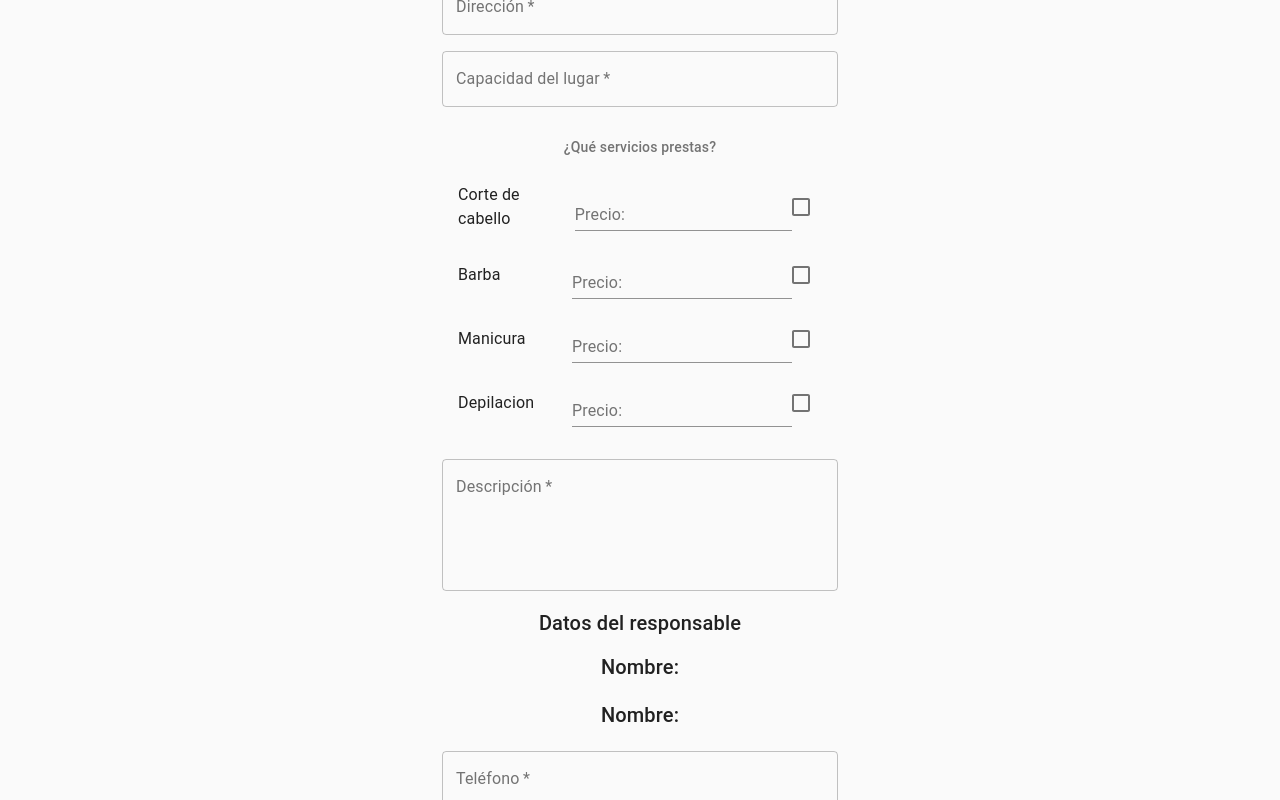
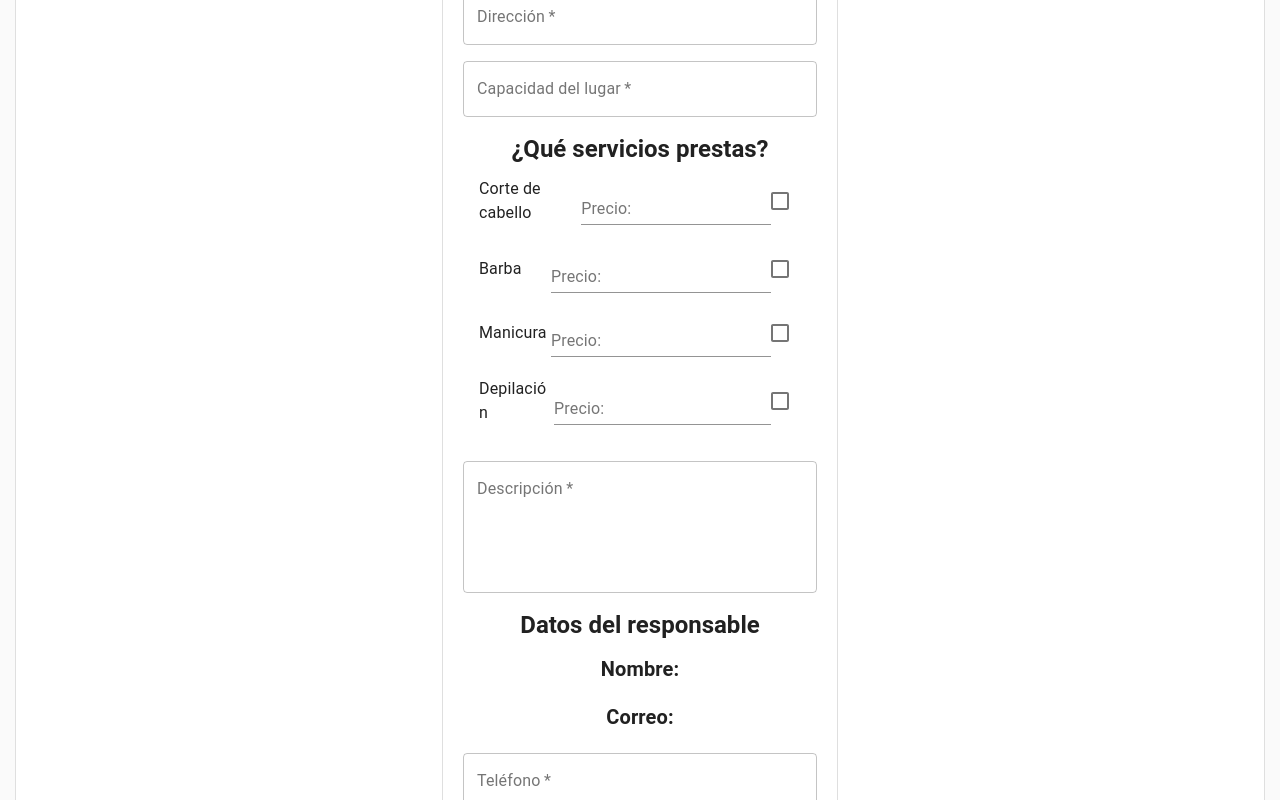
Before and after one commit to EciDevelopersIETI/KingBoo, a React (Create React App) app: page /editarsitio in a window 1280 px wide. Shown: the part 360-1160 px from the top of the page. Built offline with nearby package versions, Linux system fonts and the light colour scheme; no server answers.

Commit message:
Arreglos PT 1 por merge inesperado :c

```diff
--- a/src/components/ResponsiveDrawer.js
+++ b/src/components/ResponsiveDrawer.js
@@ -44,6 +44,7 @@ const useStyles = makeStyles((theme) => ({
       width: `calc(100% - ${drawerWidth}px)`,
       marginLeft: drawerWidth,
     },
+    backgroundColor: "#3C5CEE"
   },
   menuButton: {
     marginRight: theme.spacing(2),
@@ -55,6 +56,8 @@ const useStyles = makeStyles((theme) => ({
   toolbar: theme.mixins.toolbar,
   drawerPaper: {
     width: drawerWidth,
+    backgroundColor: "#3C5CEE",
+    color: 'white'
   },
   content: {
     flexGrow: 1,
--- a/src/components/ResponsiveDrawerProveedor.js
+++ b/src/components/ResponsiveDrawerProveedor.js
@@ -41,8 +41,9 @@ const useStyles = makeStyles((theme) => ({
     [theme.breakpoints.up('sm')]: {
       width: `calc(100% - ${drawerWidth}px)`,
       marginLeft: drawerWidth,
+      backgroundColor: "#F9A500",
+      color: 'black'
     },
-    backgroundColor: "#F9A500"
   },
   menuButton: {
     marginRight: theme.spacing(2),
@@ -54,6 +55,7 @@ const useStyles = makeStyles((theme) => ({
   toolbar: theme.mixins.toolbar,
   drawerPaper: {
     width: drawerWidth,
+    backgroundColor: "#F9A500"
   },
   content: {
     flexGrow: 1,
--- a/src/components/editarRegistro.js
+++ b/src/components/editarRegistro.js
@@ -129,9 +129,10 @@ export default class editarRegistro extends Component{
   return (
     <Fragment>
       <Title hasMargin={false} pageTitle="Editar Información" />
+      <div className='card reserv'>
       <Container component="main" maxWidth="xs">
         <CssBaseline />
-        <div >
+        <div className='card reserv'>
         <br></br>
         <br></br>
 
@@ -141,12 +142,12 @@ export default class editarRegistro extends Component{
             <Grid container spacing={2}>
                 <Grid item xs={12} >
                   <h3>
-                    Nombre de la empresa:{lisProv[0]}
+                    <b>Nombre de la empresa:</b> <p></p>{lisProv[0]}
                   </h3>
                 </Grid>
                 <Grid item xs={12}>
                   <h5>
-                    NIT: {lisProv[1]}
+                    <b>NIT:</b> {lisProv[1]}
                   </h5>
                 </Grid>
                 <Grid item xs={12}>
@@ -178,9 +179,9 @@ export default class editarRegistro extends Component{
                 <Grid item xs={12}>
                     <List style={{display:'block'}}
                     component="nav" id="hope" aria-label="nested-list-subheader"  subheader={
-                        <ListSubheader component="div" id="nested-list-subheader">
-                        ¿Qué servicios prestas?
-                        </ListSubheader>
+                        <Typography component="h1" variant="h5">
+                        <b>¿Qué servicios prestas?</b>
+                        </Typography>
                         }
                         >
                         <ListItem button>
@@ -214,7 +215,7 @@ export default class editarRegistro extends Component{
                             <Checkbox edge="start" tabIndex={-1} value="Manicura" disableRipple onChange={handleChangeChk} />
                         </ListItem>
                         <ListItem button>
-                            <ListItemText primary="Depilacion" />
+                            <ListItemText primary="Depilación" />
                             <TextField
                                 type="number"
                                 id="Depilacion"
@@ -242,18 +243,18 @@ export default class editarRegistro extends Component{
 
 
                 <Grid item xs={12}>
-                    <Typography component="h6" variant="h6">
-                        Datos del responsable
+                    <Typography component="h1" variant="h5">
+                        <b>Datos del responsable</b>
                     </Typography>
                 </Grid>
                 <Grid item xs={12}>
                   <h5>
-                    Nombre: {dato.userName}
+                     <b>Nombre:</b> {dato.userName}
                   </h5>
                 </Grid>
                 <Grid item xs={12}>
                   <h5>
-                    Nombre: {dato.email}
+                    <b>Correo:</b> {dato.email}
                   </h5>
                 </Grid>
 
@@ -273,15 +274,16 @@ export default class editarRegistro extends Component{
             <br/>
             <Button
                 type="submit"
+                class="btn btn-warning"
                 fullWidth
                 variant="contained"
-                color="primary"
             >
                 Actualizar
             </Button>
         </form>
         </div>
       </Container>
+      </div>
       <p></p>
       <Copyright></Copyright>
       <br></br>
--- a/src/components/home.js
+++ b/src/components/home.js
@@ -1,11 +1,13 @@
 import React, { Fragment } from "react";
+import LogoLinkedIn from './img/linkedin.png'
+import Title from '../components/title'
 
 const Home = () => {
   return (
     <Fragment>
       <section className="navg">
-        <nav>
-          <div className="padding-85perc">
+        <nav id="nav-home">
+          <div>
             <a href="login" className="btn-nav">
               Iniciar sesión
             </a>
@@ -16,8 +18,9 @@ const Home = () => {
         </nav>
       </section>
 
+      <Title hasMargin={false} />
       <img src="https://www.softwaresuggest.com/blog/wp-content/uploads/2019/10/salon-business-1.png" />
-
+      <p></p>
       <section className="container about-us">
         <div>
           <h1>SOBRE NOSOTROS:</h1>
@@ -53,16 +56,18 @@ const Home = () => {
                 src="https://media-exp1.licdn.com/dms/image/C5603AQG9776Jtg7ZXg/profile-displayphoto-shrink_800_800/0?e=1608768000&v=beta&t=Hlrc9BGIrNY30WMJCsrtB5GVJFYQl0hwKrTbnB3D3K8" />
           <div>
             <p>
-              Nombre: <span> Luis Jaramillo</span>{" "}
+              <b>Nombre:</b> <span> Luis Jaramillo</span>{" "}
             </p>
             <p>
-              Cargo: <span> Team Developer</span>{" "}
+              <b>Cargo:</b> <span> Team Developer</span>{" "}
             </p>
             <p>
-              Area: <span> Desarrollo e Innovación</span>{" "}
+              <b>Area:</b> <span> Desarrollo e Innovación</span>{" "}
             </p>
+
             <a href="https://www.linkedin.com/in/luis-alejandro-jaramillo-rincon/">
-              Linked In
+              <img src={LogoLinkedIn} className="img-fluid img-logo-linkedin">
+              </img>
             </a>
           </div>
         </div>
@@ -72,16 +77,17 @@ const Home = () => {
                 src="https://media-exp1.licdn.com/dms/image/C4E35AQFKrEd0-kxNCw/profile-framedphoto-shrink_800_800/0?e=1604008800&v=beta&t=tsxzrcFYc-bcSYtvBGLDvrfayxsVVlMoD2pOxQLhF-k" />
           <div>
             <p>
-              Nombre: <span>Fernando Barrera</span>{" "}
+              <b>Nombre:</b> <span>Fernando Barrera</span>{" "}
             </p>
             <p>
-              Cargo: <span> Team Developer</span>{" "}
+              <b>Cargo:</b> <span> Team Developer</span>{" "}
             </p>
             <p>
-              Area: <span> Desarrollo e Innovación</span>{" "}
+              <b>Area:</b> <span> Desarrollo e Innovación</span>{" "}
             </p>
             <a href="https://www.linkedin.com/in/fernando-barrera-barrera-70ba161b2/">
-              Linked In
+              <img src={LogoLinkedIn} className="img-fluid img-logo-linkedin">
+              </img>
             </a>
           </div>
         </div>
@@ -91,16 +97,17 @@ const Home = () => {
                 src="https://media-exp1.licdn.com/dms/image/C4D03AQHbNmzUOOAiXA/profile-displayphoto-shrink_800_800/0?e=1608768000&v=beta&t=WfwTKVBliu6jJ3FXdOr10ofHvQc2nAM9MnQXMbaxmfI" />
           <div>
             <p>
-              Nombre: <span> Carlos Castañeda</span>{" "}
+              <b>Nombre:</b> <span> Carlos Castañeda</span>{" "}
             </p>
             <p>
-              Cargo: <span> Team Developer</span>{" "}
+              <b>Cargo:</b> <span> Team Developer</span>{" "}
             </p>
             <p>
-              Area: <span> Desarrollo e Innovación</span>{" "}
+              <b>Area:</b> <span> Desarrollo e Innovación</span>{" "}
             </p>
             <a href="https://www.linkedin.com/in/carlos-andr%C3%A9s-casta%C3%B1eda-lozano-9a16b3190/">
-              Linked In
+              <img src={LogoLinkedIn} className="img-fluid img-logo-linkedin">
+              </img>
             </a>
           </div>
         </div>
@@ -111,16 +118,17 @@ const Home = () => {
                 src='https://media-exp1.licdn.com/dms/image/C4E03AQGWpGFymfpOYA/profile-displayphoto-shrink_800_800/0?e=1608768000&v=beta&t=TLnN6k6h2al4yqXjOf0Fx66EWlR5Q8whNZ_JQIlLGAc' />
           <div>
             <p>
-              Nombre: <span> Juan Camilo Ortiz</span>
+              <b>Nombre:</b> <span> Juan Camilo Ortiz</span>
             </p>
             <p>
-              Cargo: <span> Team Developer</span>
+              <b>Cargo:</b> <span> Team Developer</span>
             </p>
             <p>
-              Area: <span> Desarrollo e Innovación</span>
+              <b>Area:</b> <span> Desarrollo e Innovación</span>
             </p>
             <a href="https://www.linkedin.com/in/juanortizm/">
-              Linked In
+              <img src={LogoLinkedIn} className="img-fluid img-logo-linkedin">
+              </img>
             </a>
           </div>
         </div>
@@ -129,16 +137,17 @@ const Home = () => {
                 src = 'https://media-exp1.licdn.com/dms/image/C4E03AQG7waXqkX-IBg/profile-displayphoto-shrink_800_800/0?e=1608768000&v=beta&t=ev8vrm4ARqbr5gllcGi6JBSI6agF6WUOI8jX69WbQyE'/>
           <div>
             <p>
-              Nombre: <span> Alejandra Gómez</span>
+              <b>Nombre:</b> <span> Alejandra Gómez</span>
             </p>
             <p>
-              Cargo: <span> Team Developer</span>
+              <b>Cargo:</b> <span> Team Developer</span>
             </p>
             <p>
-              Area: <span> Desarrollo e Innovación</span>
+              <b>Area:</b> <span> Desarrollo e Innovación</span>
             </p>
             <a href="https://www.linkedin.com/in/alejandra-g%C3%B3mez-7a5340158/">
-              Linked In
+              <img src={LogoLinkedIn} className="img-fluid img-logo-linkedin">
+              </img>
             </a>
           </div>
         </div>
--- a/src/components/login.js
+++ b/src/components/login.js
@@ -77,9 +77,10 @@ export default function LogIn() {
   };
 
   return (
+    <Box m="auto">
     <Grid container component="main" justify='center' alignItems='center' style={{ backgroundColor: '#f5a623'}} className={classes.root}>
       <CssBaseline />
-	  <img src={logo2} style={{ height: '20%' ,width: '20%'}}/>
+	  <img src={logo2} style={{ height: '100%' ,width: '20%'}}/>
       <Grid item xs={12} sm={8} md={5} component={Paper} elevation={6} square>
 		<img src={logo} style={{ height: '100%',width: '85%' }}/>
 		<div className={classes.paper} border='1px solid red'>
@@ -128,25 +129,26 @@ export default function LogIn() {
               Acceder
             </Button>
               <Grid container>
-              <Grid item xs>
-                <Link href="#" variant="body2">
-                ¿Se te olvidó tu contraseña?
+              <Grid container justify="flex-end">
+                <Link href="/" variant="body2">
+                {"Inicio"}
                 </Link>
               </Grid>
-              <Grid item>
+              <Grid container justify="flex-end">
                 <Link href="/sign-up" variant="body2">
                   {"¿No tienes una cuenta? Regístrate"}
                 </Link>
               </Grid>
             </Grid>
-            <Box mt={5}>
+            <Box mt={7}>
               <Copyright />
             </Box>
           </form>
         </div>
       </Grid>
-	  <img src={logo5} style={{ height: '20%' ,width: '20%'}}/>
+	  <img src={logo5} style={{ height: '100%' , width: '20%'}}/>
     </Grid>
+    </Box>
 
   );
 }
--- a/src/components/reserva.js
+++ b/src/components/reserva.js
@@ -1,4 +1,4 @@
-import React from 'react';
+import React, { Fragment } from 'react';
 import ReactDOM from 'react-dom';
 import Button from 'react-bootstrap/Button'
 import List from '@material-ui/core/List';
@@ -61,7 +61,7 @@ export default function Reserva() {
 	const handleSubmit = e => {
         e.preventDefault();
 		if(services.length === 0){
-			alert("Porfavor seleccione almenos un servico");
+      alert("Por favor seleccione al menos un servicio");
 		}
 		else{
 			console.log('xdddddddddddddddddddddddddddddddddddddddd15555555555555555');
@@ -114,10 +114,11 @@ export default function Reserva() {
 	}
 
     return (
+      <Fragment>
+      <Title hasMargin={false} pageTitle="Mis Reservas" />
+      <div className='card reserv' >
         <Container component="main" maxWidth="xs">
-            <CssBaseline />
-            <div className={classes.paper}>
-            <Title hasMargin={false} pageTitle="Mis Reservas" />
+          <div className='card reserv' >
                 <form className={classes.form}
 				onSubmit={handleSubmit} >
                     <Grid container spacing={2}>
@@ -135,14 +136,14 @@ export default function Reserva() {
                                 }}
                             />
                         </Grid>
-						<div id="alfa">
-						</div>
+            						<div id="alfa">
+            						</div>
                         <Grid item xs={12}>
-                            <List
+                            <List  style={{display:'block'}}
                             component="nav" id="hope" aria-label="nested-list-subheader"  subheader={
-                                <ListSubheader component="div" id="nested-list-subheader">
-                               ¿Qué servicios necesitas?
-                                </ListSubheader>
+                              <Typography component="h1" variant="h5">
+                                  <b>¿Qué servicios necesitas?</b>
+                              </Typography>
                                 }
                                 >
 
@@ -196,10 +197,12 @@ export default function Reserva() {
                         </Grid>
                     </Grid>
                 </form>
+                </div>
+              </Container>
             </div>
-            <Box mt={5}>
+            <Box mt={2}>
                 <Copyright />
             </Box>
-        </Container>
+        </Fragment>
     );
 }
--- a/src/components/signUpShop.js
+++ b/src/components/signUpShop.js
@@ -39,7 +39,6 @@ export default class SignUpShop extends Component{
     render(){
     const services = [];
     const prices = [];
-    //const classes = useStyles();
 
     const handleChangeChk = e => {
         console.log(e.target.value);
@@ -64,7 +63,7 @@ export default class SignUpShop extends Component{
     const handleSubmit = e => {
         e.preventDefault();
         if(services.length === 0){
-            alert("Porfavor seleccione alemos un servico");
+            alert("Porfavor seleccione almenos un servico");
         }else{
             console.log(services)
             const user = {
@@ -94,9 +93,14 @@ export default class SignUpShop extends Component{
     return (
             <Fragment>
               <Title hasMargin={false} pageTitle="Registro Proveedor" />
-              <Avatar>
-                  <LockOutlinedIcon />
-              </Avatar>
+              <div className='row row-icono flex-column align-items-center'>
+                  <Avatar className="icono-fondo-rojo">
+                      <LockOutlinedIcon />
+                  </Avatar>
+                  <Typography component="h1" variant="h5">
+                      <b>Registrarse</b>
+                  </Typography>
+              </div>
               <Container component="main" maxWidth="xs">
                 <CssBaseline />
                 <div >
@@ -156,18 +160,18 @@ export default class SignUpShop extends Component{
                         </Grid>
 
                         <Grid item xs={12}>
-                            <List
+                            <List style={{display:'block'}}
                             component="nav" id="hope" aria-label="nested-list-subheader"  subheader={
-                                <ListSubheader component="div" id="nested-list-subheader">
-                                ¿Qué servicios prestas?
-                                </ListSubheader>
+                                <Typography component="h1" variant="h5">
+                                 <b>¿Qué servicios prestas?</b>
+                                </Typography>
                                 }
                                 >
                                 <ListItem button>
                                     <ListItemText primary="Corte de cabello" />
                                     <TextField
                                         type="number"
-                                        id="Corte de cabello"
+                                        id="Corte de Cabello"
                                         label="Precio:"
                                         name="pcorte"
                                     />
@@ -194,10 +198,10 @@ export default class SignUpShop extends Component{
                                     <Checkbox id="pmani" edge="start" tabIndex={-1} value="Manicura" disableRipple onChange={handleChangeChk} />
                                 </ListItem>
                                 <ListItem button>
-                                    <ListItemText primary="Depilacion" />
+                                    <ListItemText primary="Depilación" />
                                     <TextField
                                         type="number"
-                                        id="Depilación"
+                                        id="Depilacion"
                                         label="Precio:"
                                         name="pdepil"
                                     />
@@ -222,7 +226,7 @@ export default class SignUpShop extends Component{
 
 
                         <Grid item xs={12}>
-                            <Typography component="h6" variant="h6">
+                            <Typography component="h1" variant="h5">
                                 Datos del responsable
                             </Typography>
                         </Grid>
--- a/src/views/categoria.js
+++ b/src/views/categoria.js
@@ -44,6 +44,7 @@ export default class crearSitio extends Component {
                             </InputGroup>
                         </Col>
                     </Row>
+                    <div className='card reserv'>
                     <CardDeck className="row row-cols-1 row-cols-md-2 row-cols-lg-3 mt-5">
                         {
                           JSON.parse(localStorage.getItem("listaProviders")).map(serv => (
@@ -52,6 +53,8 @@ export default class crearSitio extends Component {
                         }
 
                     </CardDeck>
+                    </div>
+                    <p></p>
                     <Copyright></Copyright>
                 </Container>
             </div>
```
Also changed, not shown: src/components/img/linkedin.png (added), src/components/img/logo.PNG.
